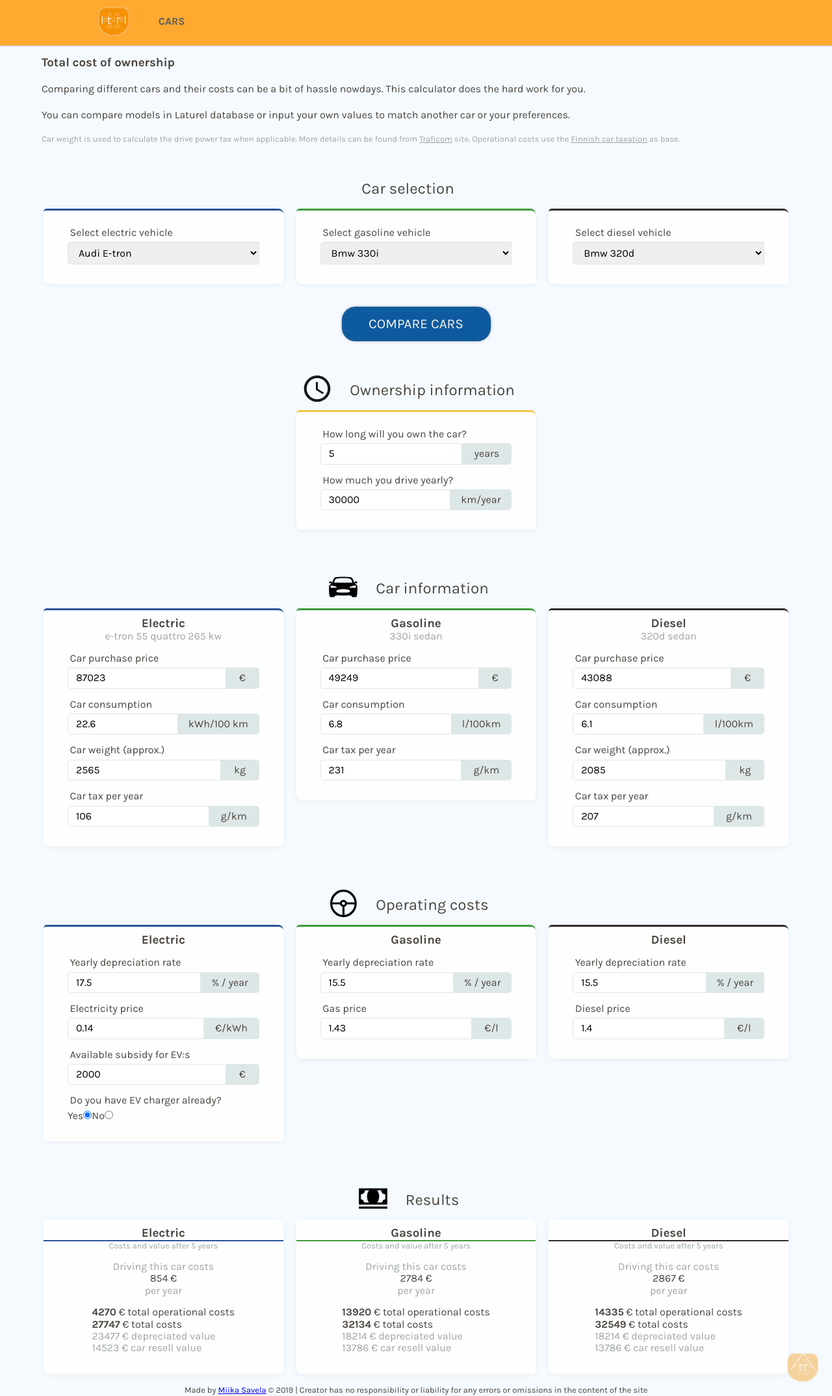
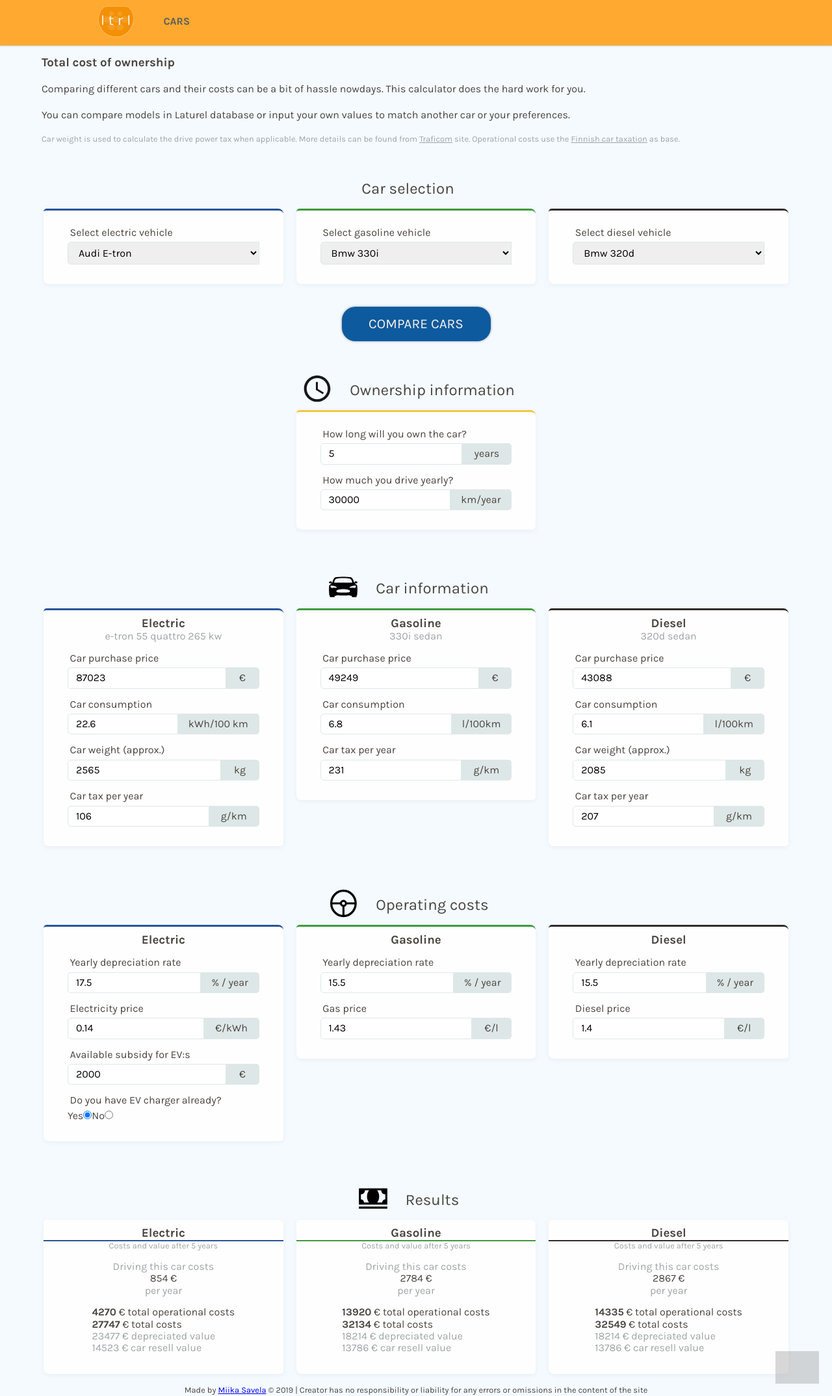
Before and after one commit to Zigelzi/laturel-web, a Flask app: page /cars in a window 1280 px wide. Shown: the whole page at 65% size. Run offline with Flask 2, Linux system fonts and the light colour scheme; data comes from the database, SQL or seed files in the repository; grey boxes are pictures that could not be loaded.

Commit message:
Replaced the .png logos and top arrow with .svg ones

```diff
--- a/laturel/templates/layout.html
+++ b/laturel/templates/layout.html
@@ -24,7 +24,7 @@
 	<body>
 		<div class="main-container" id="top">
 			<nav id="nav" class="navbar">
-					<a class="nav-img" href="{{ url_for('index') }}"><img id="logo" src="{{ url_for('static', filename='img/laturel_logo_m.png') }}"></a>
+					<a class="nav-img" href="{{ url_for('index') }}"><img id="logo" src="{{ url_for('static', filename='img/laturel_logo_small.svg') }}"></a>
 				<ul class="">
 					<li class="{% if active=='cars'%}active-nav{% endif %}"><a class="nav-text" href="{{ url_for('cars') }}">Cars</a></li>
 				</ul>
@@ -32,7 +32,7 @@
 			{% block content %}
 			{% endblock %}
 		<div id="bot" class="top-button">
-				<a href="#nav"><img src="{{ url_for('static', filename='img/laturel_arrow_top.png') }}"></a>
+				<a href="#nav"><img src="{{ url_for('static', filename='img/laturel_arrow_top.svg') }}"></a>
 		</div>
 		</div>
 		<footer>
```
Also changed, not shown: laturel/static/img/check.svg (deleted), laturel/static/img/info.svg (deleted), laturel/static/img/laturel_arrow_top.png (deleted), laturel/static/img/laturel_arrow_top.svg (added), laturel/static/img/laturel_logo_l.png (deleted), laturel/static/img/laturel_logo_m.png (deleted), laturel/static/img/laturel_logo_small.svg (added).
